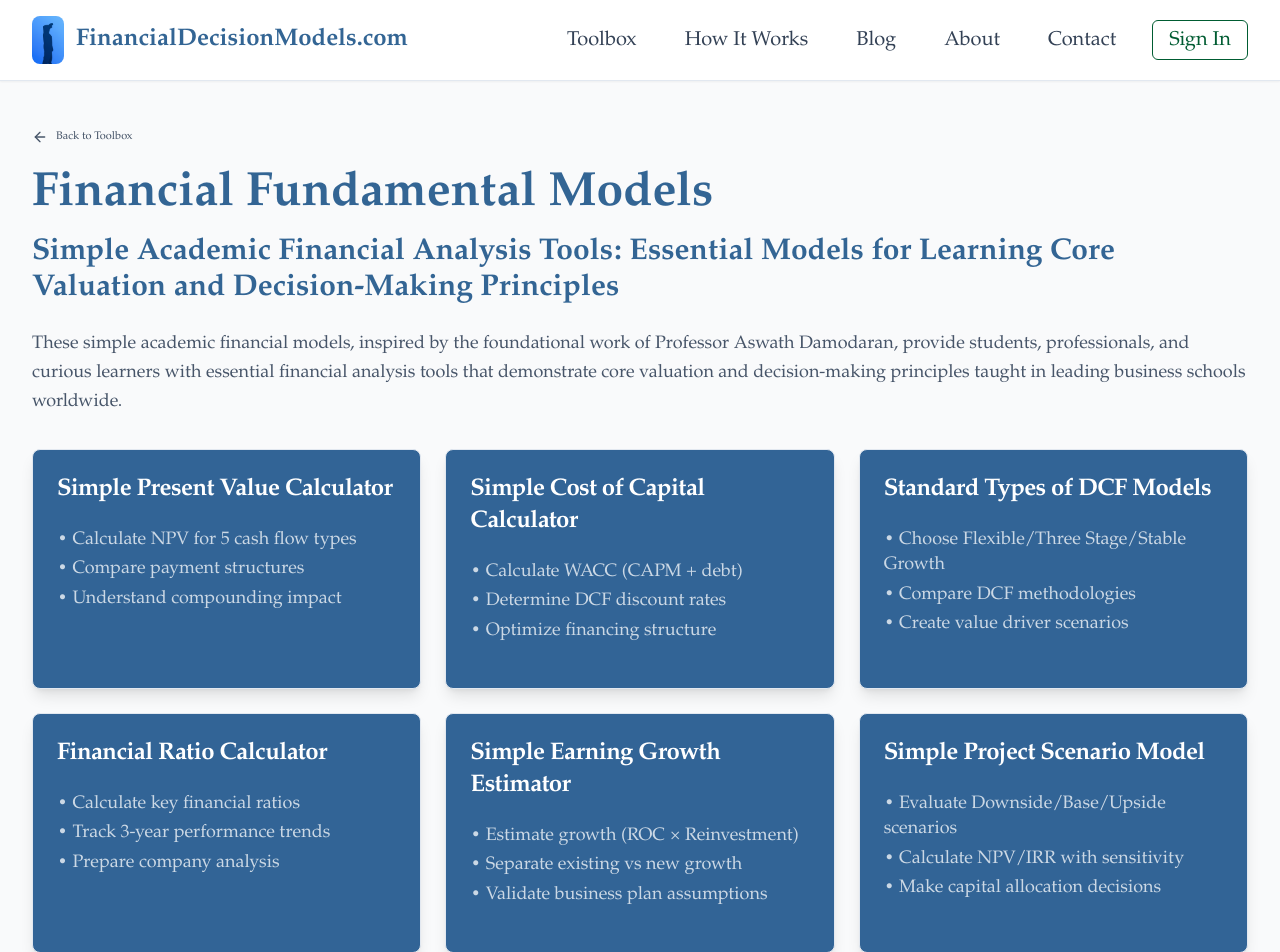
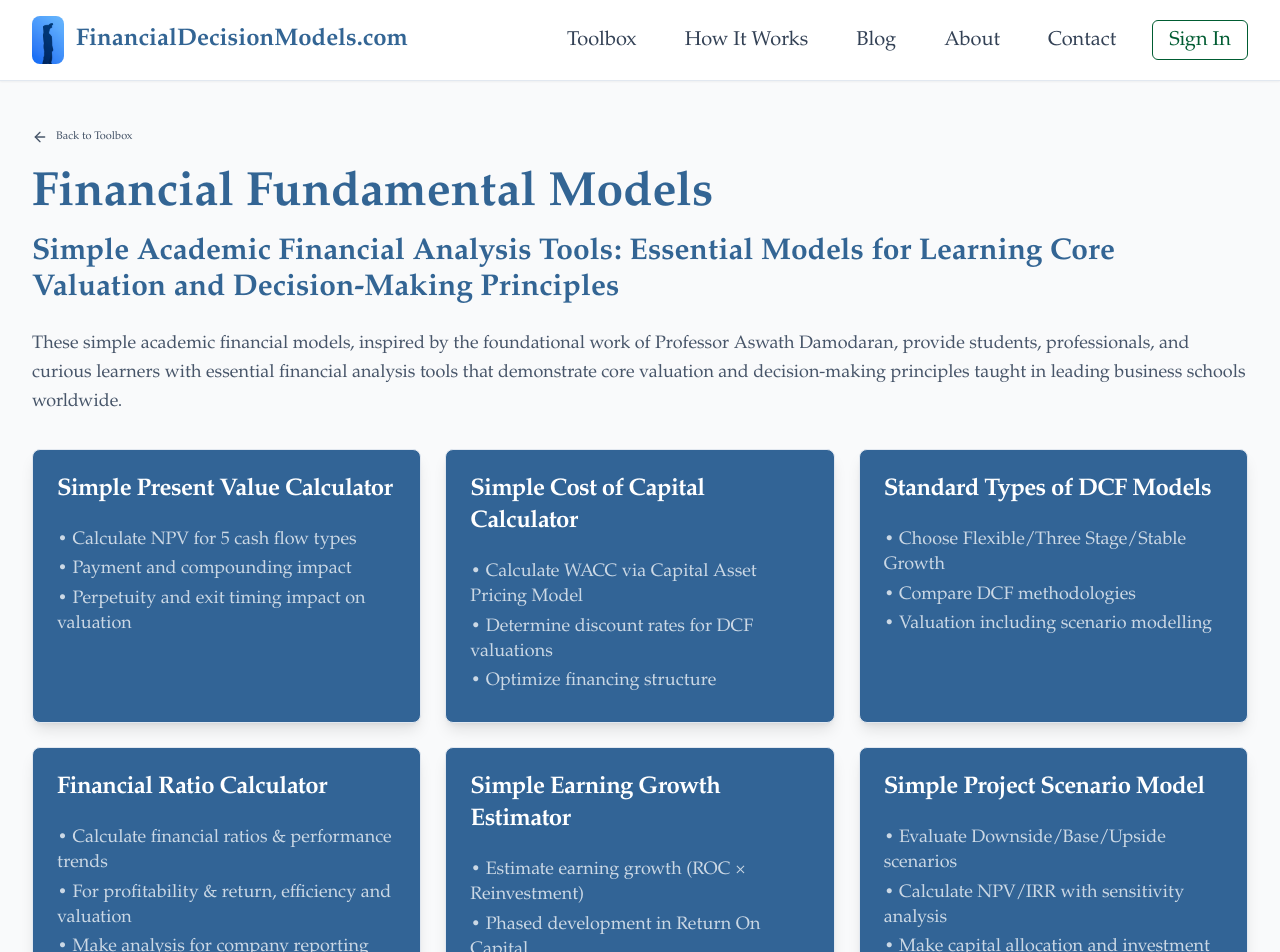
Before and after one commit to PalleFloe/finance-access-pilot, a React (Vite) app: page /toolbox/financial-fundamentals in a window 1280 px wide. Shown: the top 952 px of the page. Built offline with nearby package versions, Linux system fonts and the light colour scheme.

Commit message:
Update Financial Fundamentals bullets

```diff
--- a/src/pages/toolbox/FinancialFundamentals.tsx
+++ b/src/pages/toolbox/FinancialFundamentals.tsx
@@ -20,8 +20,8 @@ const FinancialFundamentals = () => {
       name: "Simple Present Value Calculator",
       bulletPoints: [
         "Calculate NPV for 5 cash flow types",
-        "Compare payment structures",
-        "Understand compounding impact"
+        "Payment and compounding impact",
+        "Perpetuity and exit timing impact on valuation"
       ],
       href: "/toolbox/financial-fundamentals/present-value-calculator",
       status: "available",
@@ -29,8 +29,8 @@ const FinancialFundamentals = () => {
     {
       name: "Simple Cost of Capital Calculator",
       bulletPoints: [
-        "Calculate WACC (CAPM + debt)",
-        "Determine DCF discount rates",
+        "Calculate WACC via Capital Asset Pricing Model",
+        "Determine discount rates for DCF valuations",
         "Optimize financing structure"
       ],
       href: "/toolbox/financial-fundamentals/cost-of-capital-calculator",
@@ -41,7 +41,7 @@ const FinancialFundamentals = () => {
       bulletPoints: [
         "Choose Flexible/Three Stage/Stable Growth",
         "Compare DCF methodologies",
-        "Create value driver scenarios"
+        "Valuation including scenario modelling"
       ],
       href: "/toolbox/financial-fundamentals/dcf-models",
       status: "available",
@@ -49,9 +49,9 @@ const FinancialFundamentals = () => {
     {
       name: "Financial Ratio Calculator",
       bulletPoints: [
-        "Calculate key financial ratios",
-        "Track 3-year performance trends",
-        "Prepare company analysis"
+        "Calculate financial ratios & performance trends",
+        "For profitability & return, efficiency and valuation",
+        "Make analysis for company reporting"
       ],
       href: "/toolbox/financial-fundamentals/financial-ratio-calculator",
       status: "available",
@@ -59,9 +59,9 @@ const FinancialFundamentals = () => {
     {
       name: "Simple Earning Growth Estimator",
       bulletPoints: [
-        "Estimate growth (ROC × Reinvestment)",
-        "Separate existing vs new growth",
-        "Validate business plan assumptions"
+        "Estimate earning growth (ROC × Reinvestment)",
+        "Phased development in Return On Capital",
+        "Distinguish growth from existing vs new investments"
       ],
       href: "/toolbox/financial-fundamentals/earning-growth-estimator",
       status: "available",
@@ -70,8 +70,8 @@ const FinancialFundamentals = () => {
       name: "Simple Project Scenario Model",
       bulletPoints: [
         "Evaluate Downside/Base/Upside scenarios",
-        "Calculate NPV/IRR with sensitivity",
-        "Make capital allocation decisions"
+        "Calculate NPV/IRR with sensitivity analysis",
+        "Make capital allocation and investment decisions"
       ],
       href: "/toolbox/financial-fundamentals/project-scenario-model",
       status: "available",
```
